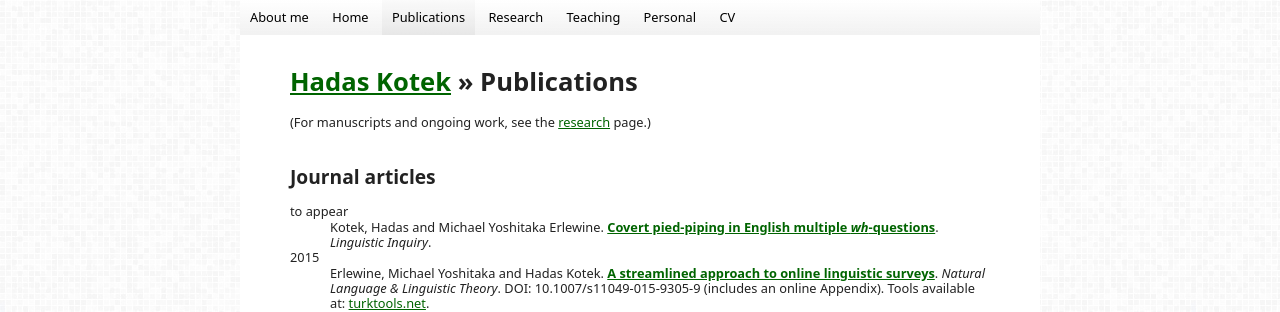
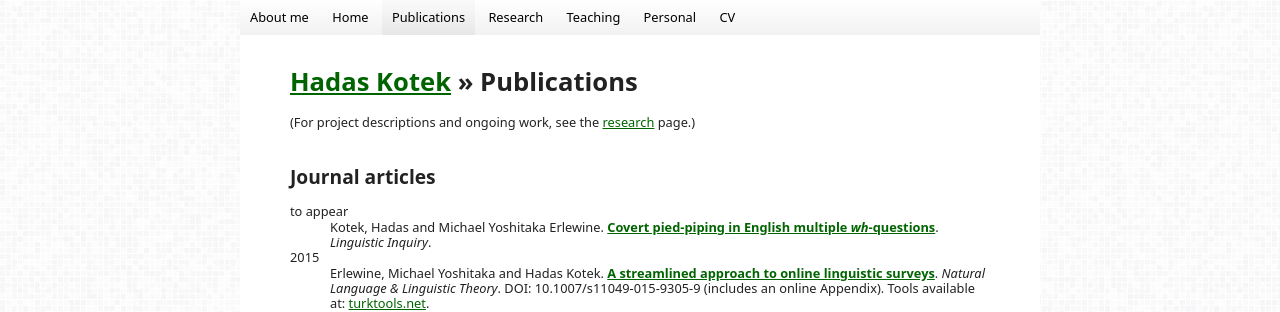
Before and after one commit to hkotek/hkotek.com, a Jekyll site: the page built from publications.md, in a window 1280 px wide and 900 px high. Shown: the top 312 px of the window. Built offline with Jekyll 4.4.1, drawn with Linux system fonts in a browser that asks for light colours.

Commit message:
tweak to publications page

```diff
--- a/publications.md
+++ b/publications.md
@@ -3,7 +3,7 @@ layout: default
 title: Publications
 ---
 
-(For manuscripts and ongoing work, see the [research](http://hkotek.com/research.html) page.)
+(For project descriptions and ongoing work, see the [research](http://hkotek.com/research.html) page.)
 
 Journal articles
 ----------------
```
